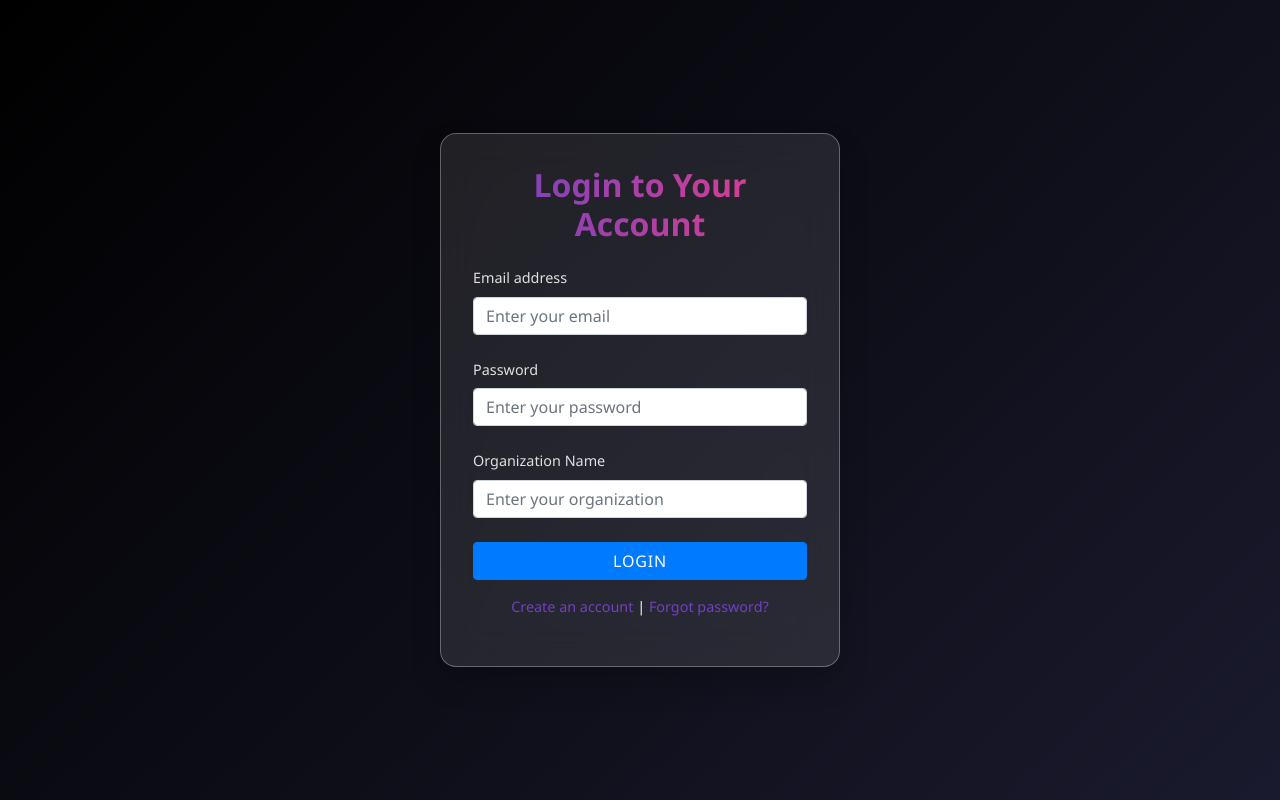
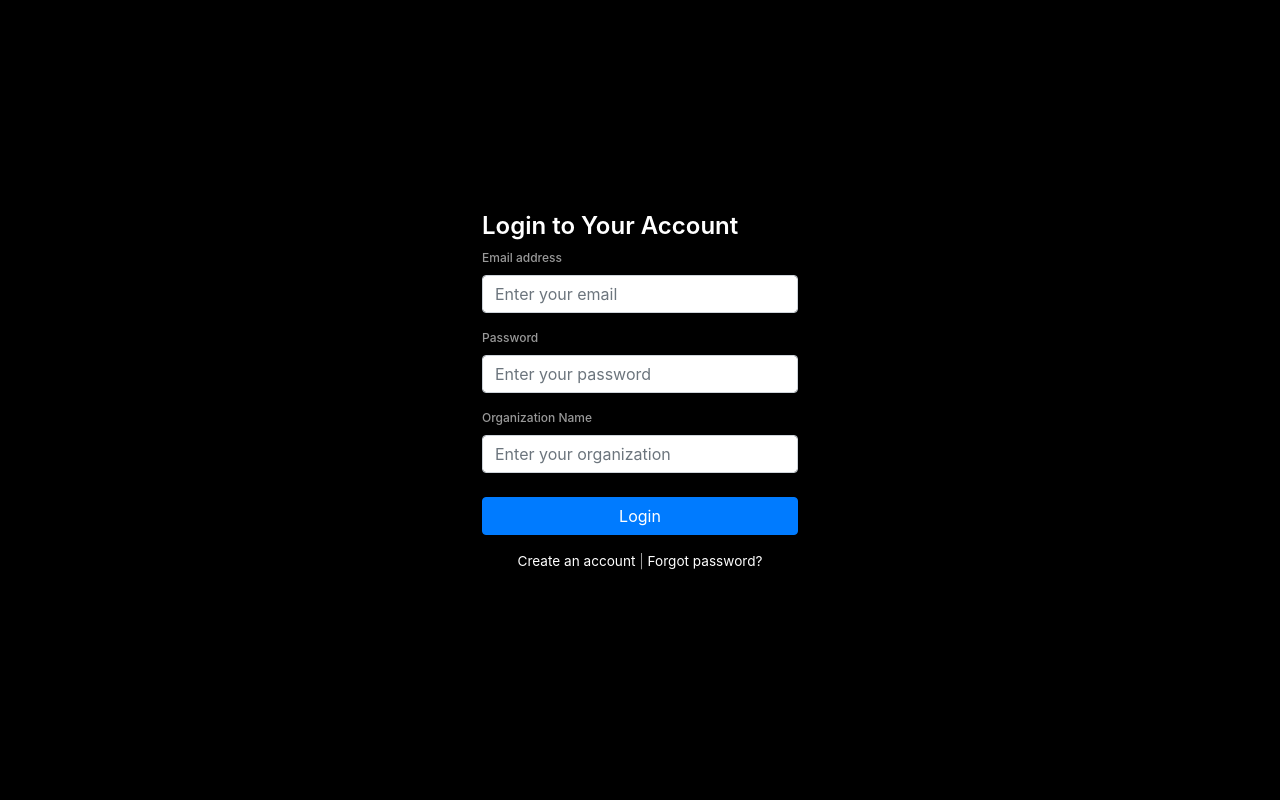
Before and after one commit to shalakapoojari/HashDrop, a Flask app: page /auth/login in a window 1280 px wide. Run offline with Flask 3, Linux system fonts and the light colour scheme; parts of the project's set-up code (start-up, migrations or seed data) failed here and were passed over; some libraries are stand-ins or nearby versions.

Commit message:
Update login.html

```diff
--- a/app/templates/login.html
+++ b/app/templates/login.html
@@ -6,16 +6,16 @@
     <title>Login</title>
     <link rel="stylesheet" href="https://stackpath.bootstrapcdn.com/bootstrap/4.5.2/css/bootstrap.min.css">
     <style>
-        :root {
+       :root {
     --background: #000000;
-    --card-background: rgba(255, 255, 255, 0.1);
-    --border: rgba(255, 255, 255, 0.3);
-    --primary: #6f42c1;
-    --primary-hover: #5a32a3;
-    --primary-foreground: #ffffff;
-    --muted-foreground: #e0e0e0;
-    --input-background: rgba(255, 255, 255, 0.1);
-    --ring: rgba(111, 66, 193, 0.4);
+    --card-background: rgba(0, 0, 0, 0.7);
+    --border: rgba(255, 255, 255, 0.1);
+    --primary: #ffffff;
+    --primary-hover: #e0e0e0;
+    --primary-foreground: #000000;
+    --muted-foreground: rgba(255, 255, 255, 0.6);
+    --input-background: rgba(255, 255, 255, 0.05);
+    --ring: rgba(255, 255, 255, 0.2);
 }
 
 * {
@@ -26,9 +26,9 @@
 
 body {
     min-height: 100vh;
-    background: linear-gradient(135deg, #000000, #1a1a2e);
-    color: var(--primary-foreground);
-    font-family: 'Segoe UI', Tahoma, Geneva, Verdana, sans-serif;
+    background: #000000;
+    color: var(--primary);
+    font-family: -apple-system, BlinkMacSystemFont, 'Segoe UI', Roboto, Oxygen, Ubuntu, Cantarell, sans-serif;
     display: flex;
     align-items: center;
     justify-content: center;
@@ -37,34 +37,34 @@ body {
 
 .container {
     background: var(--card-background);
-    backdrop-filter: blur(20px);
-    border: 1px solid var(--border);
-    border-radius: 1rem;
+    border-radius: 0.75rem;
     padding: 2rem;
     width: 100%;
-    max-width: 400px;
-    box-shadow: 0 15px 30px rgba(0, 0, 0, 0.2);
+    max-width: 380px;
 }
 
 h2 {
-    font-size: 2rem;
-    font-weight: 700;
+    font-size: 1.5rem;
+    font-weight: 600;
+    margin-bottom: 0.5rem;
+    text-align: left;
+    color: var(--primary);
+}
+
+.subtitle {
+    color: var(--muted-foreground);
+    font-size: 0.85rem;
     margin-bottom: 1.5rem;
-    text-align: center;
-    background: linear-gradient(to right, var(--primary), #e83e8c);
-    -webkit-background-clip: text;
-    background-clip: text;
-    color: transparent;
 }
 
 .form-group {
-    margin-bottom: 1.5rem;
+    margin-bottom: 1rem;
 }
 
 label {
     display: block;
     color: var(--muted-foreground);
-    font-size: 0.9rem;
+    font-size: 0.75rem;
     font-weight: 500;
     margin-bottom: 0.5rem;
 }
@@ -73,17 +73,17 @@ input {
     width: 100%;
     background: var(--input-background);
     border: 1px solid var(--border);
-    color: var(--primary-foreground);
+    color: var(--primary);
     border-radius: 0.5rem;
     padding: 0.75rem 1rem;
-    font-size: 1rem;
+    font-size: 0.9rem;
     transition: all 0.3s ease;
 }
 
 input:focus {
     outline: none;
     border-color: var(--primary);
-    box-shadow: 0 0 0 3px var(--ring);
+    box-shadow: 0 0 0 2px var(--ring);
 }
 
 button {
@@ -91,35 +91,65 @@ button {
     background: var(--primary);
     color: var(--primary-foreground);
     border: none;
-    border-radius: 0.5rem;
+    border-radius: 2rem;
     padding: 0.75rem 1rem;
-    font-size: 1rem;
-    font-weight: 600;
+    font-size: 0.9rem;
+    font-weight: 500;
     cursor: pointer;
     transition: background-color 0.3s ease;
-    text-transform: uppercase;
-    letter-spacing: 0.05em;
+    margin-top: 0.5rem;
 }
 
 button:hover {
     background: var(--primary-hover);
 }
 
-.additional-links {
-    margin-top: 1.5rem;
+.divider {
+    display: flex;
+    align-items: center;
     text-align: center;
-    font-size: 0.9rem;
+    margin: 1.5rem 0;
+    color: var(--muted-foreground);
+    font-size: 0.8rem;
 }
 
-a {
-    color: var(--primary);
-    text-decoration: none;
-    transition: color 0.3s ease;
+.divider::before,
+.divider::after {
+    content: "";
+    flex: 1;
+    border-bottom: 1px solid var(--border);
 }
 
-a:hover {
-    color: var(--primary-hover);
-    text-decoration: underline;
+.divider::before {
+    margin-right: 0.5rem;
+}
+
+.divider::after {
+    margin-left: 0.5rem;
+}
+
+.social-buttons {
+    display: flex;
+    gap: 0.75rem;
+    margin-top: 1rem;
+}
+
+.social-button {
+    flex: 1;
+    background: var(--input-background);
+    color: var(--primary);
+    border: 1px solid var(--border);
+    border-radius: 2rem;
+    padding: 0.6rem;
+    font-size: 0.85rem;
+    cursor: pointer;
+    display: flex;
+    align-items: center;
+    justify-content: center;
+}
+
+.social-button:hover {
+    background: rgba(255, 255, 255, 0.1);
 }
 
 .alert {
@@ -141,25 +171,27 @@ a:hover {
     color: #ef4444;
 }
 
-.alert-warning {
-    background-color: rgba(245, 158, 11, 0.1);
-    border: 1px solid rgba(245, 158, 11, 0.2);
-    color: #f59e0b;
+.additional-links {
+    margin-top: 1.5rem;
+    text-align: center;
+    font-size: 0.85rem;
+    color: var(--muted-foreground);
 }
 
-.alert-info {
-    background-color: rgba(6, 182, 212, 0.1);
-    border: 1px solid rgba(6, 182, 212, 0.2);
-    color: #06b6d4;
+a {
+    color: var(--primary);
+    text-decoration: none;
+    transition: color 0.3s ease;
+}
+
+a:hover {
+    color: var(--primary-hover);
+    text-decoration: underline;
 }
 
 @media (max-width: 480px) {
     .container {
         padding: 1.5rem;
-    }
-
-    h2 {
-        font-size: 1.75rem;
     }
 }
     </style>
```
